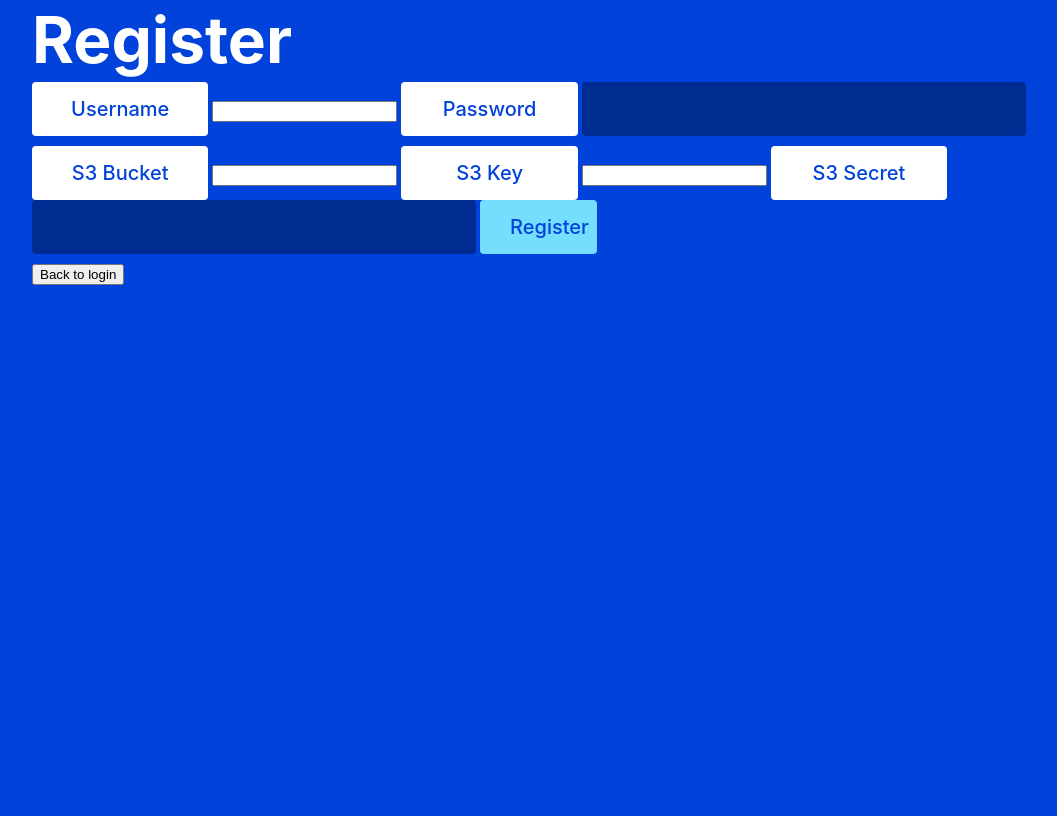
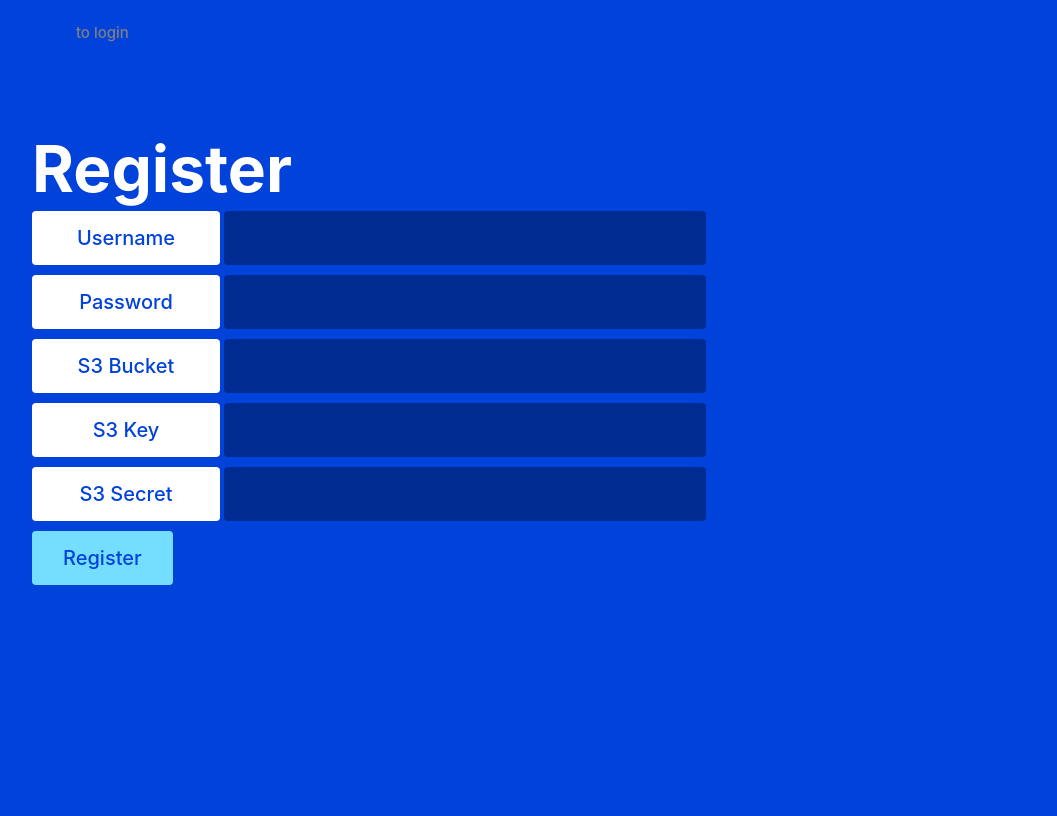
Before and after one commit to jgaye/FlaskDocManager, a Flask app: page /register in a window 1280 px wide. Shown: the whole page, without its empty margins (76-1133 px from the left). Run offline with Flask 2, Linux system fonts and the light colour scheme.

Commit message:
Register page stylised

```diff
--- a/static/main.css
+++ b/static/main.css
@@ -7,7 +7,7 @@
 }
 
 .main {
-  padding-top: 100px;
+  padding-top: 10vh;
 }
 
 h1 {
@@ -20,7 +20,7 @@
 
 label {
   display: inline-block;
-  width: 10%;
+  width: 10vw;
   color: #0042da;
   background: #fff;
   padding: 15px 30px;
@@ -34,7 +34,7 @@
 }
 
 input[type='text'], input[type='password']{
-  width: 33%;
+  width: 33vw;
   background: #002c91;
   color: #fff;
   padding: 15px 30px;
@@ -50,7 +50,7 @@
 
 input[type='submit'] {
   display: inline-block;
-  width: 10%;
+  width: 11vw;
   color: #0042da;
   background: #75DEFF;
   padding: 15px 30px;
--- a/templates/register.html
+++ b/templates/register.html
@@ -1,27 +1,34 @@
 <!doctype html>
 
 <link rel="stylesheet" href="{{ url_for('static', filename='main.css') }}">
+<form action="{{ url_for('login') }}" method="GET">
+  <input class="secondary" type="submit" value="to login">
+</form>
 
+<section class="main">
   {% block header %}
+    <title>Flask Document Manager</title>
     <h1>{% block title %}Register{% endblock %}</h1>
   {% endblock %}
 
   {% block content %}
     <form method="post">
       <label for="username">Username</label>
-    <input name="username" id="username" required>
+      <input type="text" name="username" id="username" required>
+      <br>
       <label for="password">Password</label>
       <input type="password" name="password" id="password" required>
+      <br>
       <label for="s3_bucket">S3 Bucket</label>
-    <input name="s3_bucket" id="s3_bucket" required>
+      <input type="text" name="s3_bucket" id="s3_bucket" required>
+      <br>
       <label for="s3_key">S3 Key</label>
-    <input name="s3_key" id="s3_key" required>
+      <input type="text" name="s3_key" id="s3_key" required>
+      <br>
       <label for="s3_secret">S3 Secret</label>
       <input type="password" name="s3_secret" id="s3_secret" required>
+      <br>
       <input type="submit" value="Register">
     </form>
   {% endblock %}
-
-<form action="{{ url_for('login') }}" method="GET">
-  <button>Back to login</button>
-</form>
+</section>
```
Lines whose indentation alone changed are shown as unchanged.
